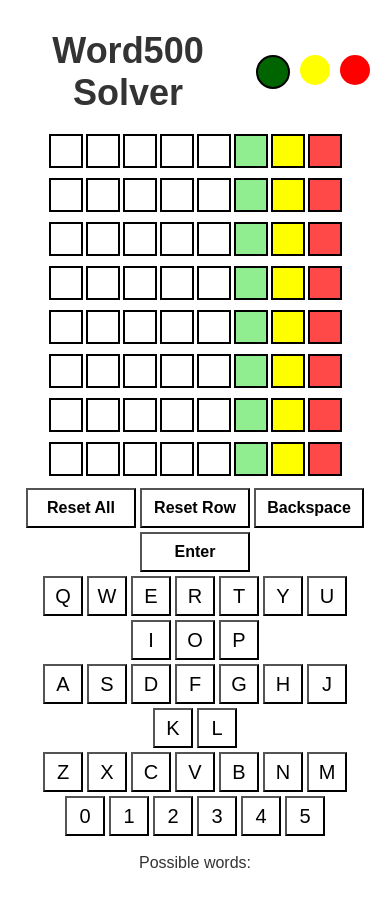
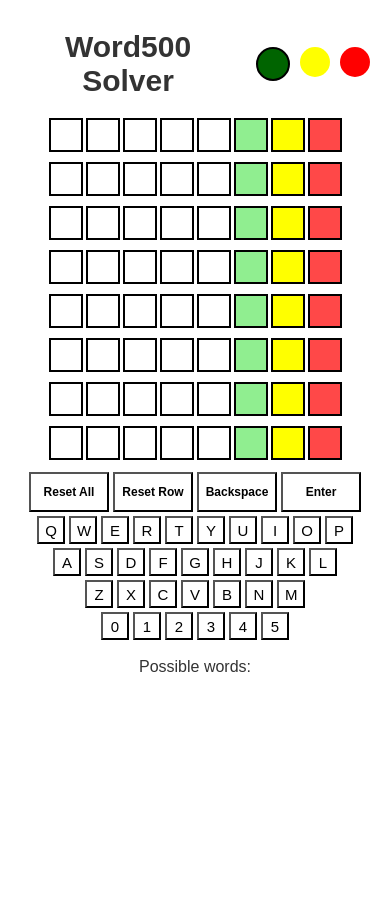
Before and after one commit to choobrendan/word500-solver, a React (Create React App) app: page / in a window 390 px wide. After the commit the page ends 844 px from the top, so only its background shows below. Built offline with nearby package versions, Linux system fonts and the light colour scheme.

Commit message:
frfr changes to alignment

```diff
--- a/src/App.jsx
+++ b/src/App.jsx
@@ -59,7 +59,7 @@ function App() {
   return (
     <div className="App" tabIndex={0} onKeyDown={handleKeyDown}>
       <div style={{display:"flex",justifyContent:"center",alignItems:"center"}}>
-      <p style={{ fontSize: '36px', fontWeight: "bold", marginBottom:"10px",marginTop:"10px" }}>Word500 Solver</p>
+      <p style={{ fontSize: '30px', fontWeight: "bold", marginBottom:"10px",marginTop:"10px" }}>Word500 Solver</p>
 
       {/* Difficulty Selector */}
       <div style={{ display: 'flex', justifyContent: 'center', gap: '10px', marginLeft: '20px' }}>
--- a/src/Board.css
+++ b/src/Board.css
@@ -21,7 +21,22 @@
     border: 2px solid #000;
     text-transform: uppercase;
   }
+  .reset{
+    width: 110px;
+    margin: 2px;
+    background-color: rgb(255, 255, 255);
+    height: 40px;
+    font-size: 16px;
+    font-weight: bold;
+  }
+  .keyboards{
+        width: 40px;
+    margin: 2px;
+    background-color: rgb(255, 255, 255);
+    height: 40px;
+    font-size: 20px;
 
+  }
   @media (max-width: 720px) {
     .tile {
       width: 40px;
@@ -34,7 +49,7 @@
     }
   }
 
-  @media (max-width: 480px) {
+  @media (max-width: 500px) {
     .tile {
       width: 30px;
       height: 30px;
@@ -44,6 +59,22 @@
     .row {
       gap: 3px;
     }
+    .reset{
+        width: 80px;
+        margin: 2px;
+        background-color: rgb(255, 255, 255);
+        height: 40px;
+        font-size: 12px;
+        font-weight: bold;
+      }
+      .keyboards{
+            width: 28px;
+        margin: 2px;
+        background-color: rgb(255, 255, 255);
+        height: 28px;
+        font-size: 15px;
+
+      }
   }
 
 
@@ -61,19 +92,3 @@
     width: 100%;
 
   }
-.reset{
-    width: 110px;
-    margin: 2px;
-    background-color: rgb(255, 255, 255);
-    height: 40px;
-    font-size: 16px;
-    font-weight: bold;
-  }
-  .keyboards{
-        width: 40px;
-    margin: 2px;
-    background-color: rgb(255, 255, 255);
-    height: 40px;
-    font-size: 20px;
-
-  }
```
